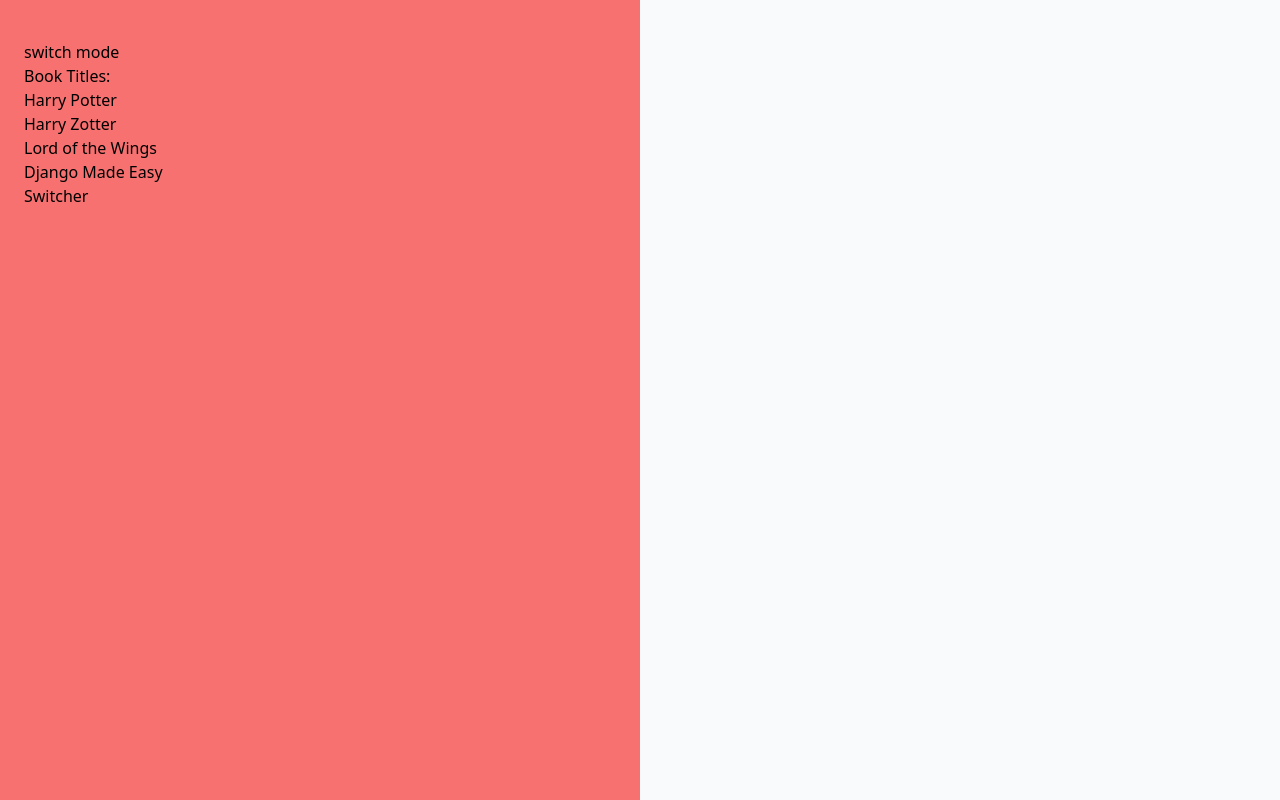
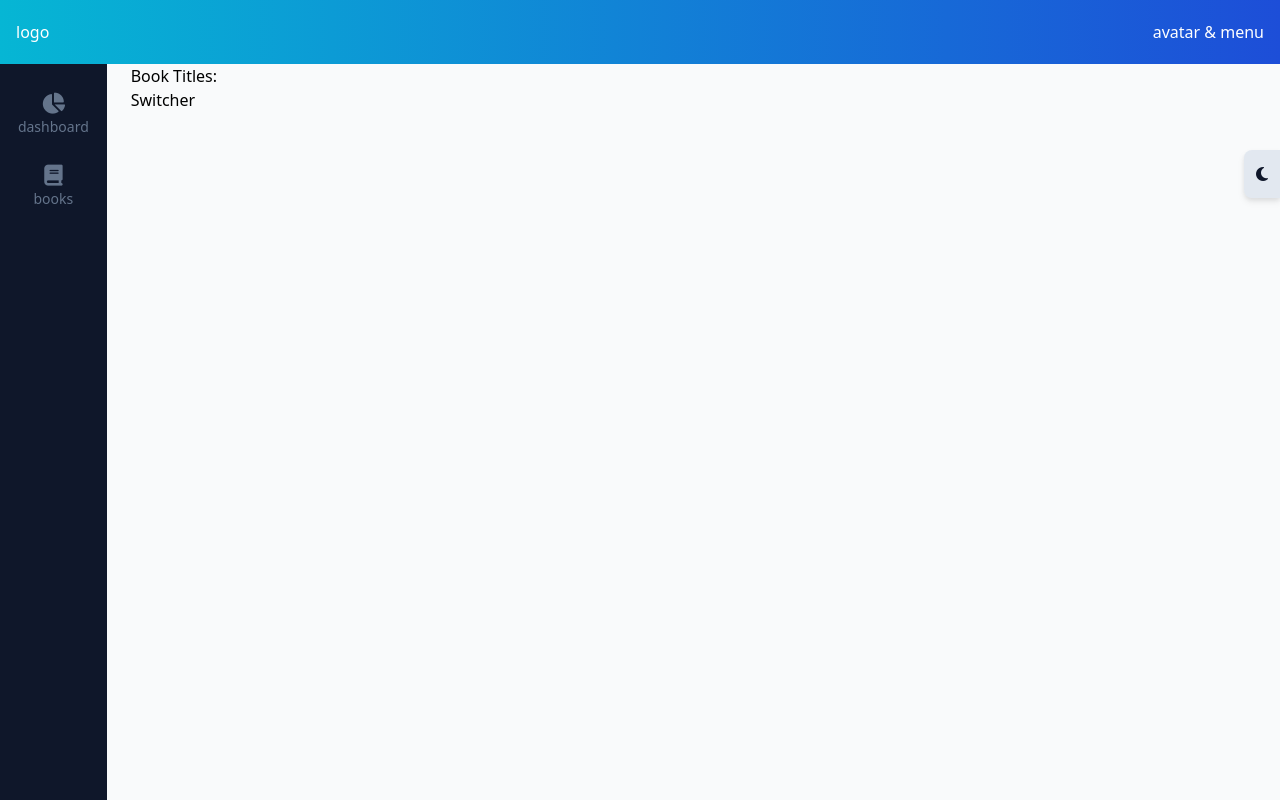
Before and after one commit to tdlead/BookRent, a Django app: page /books/ in a window 1280 px wide. Run offline with Django 5.2, Linux system fonts and the light colour scheme; data comes from the database, SQL or seed files in the repository; both versions use the stored data as it was after the commit; some libraries are stand-ins or nearby versions.

Commit message:
navbar and sidebar

```diff
--- a/src/books/urls.py
+++ b/src/books/urls.py
@@ -1,10 +1,10 @@
 from django.urls import path
-from .views import book_title_list_view, book_title_detail_view
+from .views import BookTitleListView, book_title_detail_view
 # main path name
 app_name = 'books'
 
 urlpatterns = [
     #name main for reference
-     path('', book_title_list_view, name='main'),
+     path('', BookTitleListView.as_view(), name='main'),
      path('<pk>/',book_title_detail_view, name='detail'),
 ]
--- a/src/books/views.py
+++ b/src/books/views.py
@@ -2,11 +2,31 @@
 
 from .models import BookTitle
 
+from django.views.generic import ListView
 # Create your views here.
 
-def book_title_list_view(request):
-    books = BookTitle.objects.all()
-    return render(request,'books/main.html', {'books' : books})
+# def book_title_list_view(request):
+#     books = BookTitle.objects.all()
+#     return render(request,'books/main.html', {'books' : books})
+
+class BookTitleListView(ListView):
+    # we have defaults, and one of the defaults is template name
+    # will look for template which is mode
+    model=BookTitle
+    # Overrite the query set
+    # queryset = BookTitle.objects.all().order_by('-created')
+
+    #ordering = ('-created')
+
+    template_name='books/main.html'
+    context_object_name = 'books'
+    # model_list.html -> booktitle_list.html
+    # object_list
+
+    def get_queryset(self):
+        parameter = 's'
+        return BookTitle.objects.filter(title__startswith=parameter)
+
 
 def book_title_detail_view(request, pk):
     book_details = BookTitle.objects.get(pk=pk)
--- a/src/core/settings.py
+++ b/src/core/settings.py
@@ -57,7 +57,7 @@
     "127.0.0.1",
 ]
 
-NPM_BIN_PATH = "C:/Program Files/nodejs/npm.cmd"
+NPM_BIN_PATH = "D:/installed apps/Node/npm.cmd"
 
 MIDDLEWARE = [
     'django.middleware.security.SecurityMiddleware',
--- a/src/core/urls.py
+++ b/src/core/urls.py
@@ -23,7 +23,7 @@
 
 urlpatterns = [
     path('admin/', admin.site.urls),
-    path('', home_view),
+    path('', home_view, name='home'),
     path('switch/', change_theme, name='switch'),
     path('books/', include('books.urls', namespace='books')),
     path("__reload__/", include("django_browser_reload.urls")),
--- /dev/null
+++ b/src/templates/layout/navbar.html
@@ -0,0 +1,11 @@
+<nav class="fixed flex items-center h-16 bg-gradient-to-r from-cyan-500 to-blue-700
+w-full z-10 text-white">
+    <div class="flex justify-between w-full px-4 py-3">
+        <div>
+            logo
+        </div>
+        <div>
+            avatar & menu
+        </div>
+    </div>
+</nav>
--- /dev/null
+++ b/src/templates/layout/sidebar.html
@@ -0,0 +1,19 @@
+{% url "home" as path_to_home %}
+{% url "books:main" as path_to_books %}
+
+<aside class="hidden md:block sticky bg-slate-900 h-screen text-white w-full pt-24 text-sm">
+    <ul>
+        <li class="mb-6 mx-auto">
+            <a href="{{path_to_home}}" class="grid h-12 place-items-center cursor-pointer hover:text-slate-200 duration-300 text-slate-500">
+                <i class="fa-solid fa-chart-pie fa-xl"></i>
+                <p>dashboard</p>
+            </a>
+        </li>
+        <li class="mb-6 mx-auto">
+            <a href="{{path_to_books}}" class="grid h-12 place-items-center cursor-pointer hover:text-slate-200 duration-300 text-slate-500">
+                <i class="fa-solid fa-book fa-xl"></i>
+                <p>books</p>
+            </a>
+        </li>
+    </ul>
+</aside>
--- a/src/theme/static/css/dist/styles.css
+++ b/src/theme/static/css/dist/styles.css
@@ -753,24 +753,134 @@
   position: static;
 }
 
+.fixed {
+  position: fixed;
+}
+
+.sticky {
+  position: sticky;
+}
+
+.top-\[150px\] {
+  top: 150px;
+}
+
+.right-0 {
+  right: 0px;
+}
+
+.top-\[200px\] {
+  top: 200px;
+}
+
+.top-\[5px\] {
+  top: 5px;
+}
+
+.right-5 {
+  right: 1.25rem;
+}
+
+.right-10 {
+  right: 2.5rem;
+}
+
+.z-10 {
+  z-index: 10;
+}
+
 .col-span-6 {
   grid-column: span 6 / span 6;
+}
+
+.col-span-11 {
+  grid-column: span 11 / span 11;
+}
+
+.col-span-1 {
+  grid-column: span 1 / span 1;
+}
+
+.mx-auto {
+  margin-left: auto;
+  margin-right: auto;
+}
+
+.mb-2 {
+  margin-bottom: 0.5rem;
+}
+
+.mb-5 {
+  margin-bottom: 1.25rem;
+}
+
+.mb-6 {
+  margin-bottom: 1.5rem;
 }
 
 .block {
   display: block;
 }
 
+.flex {
+  display: flex;
+}
+
 .grid {
   display: grid;
+}
+
+.hidden {
+  display: none;
 }
 
 .h-screen {
   height: 100vh;
 }
 
+.h-16 {
+  height: 4rem;
+}
+
+.h-10 {
+  height: 2.5rem;
+}
+
+.h-12 {
+  height: 3rem;
+}
+
+.w-full {
+  width: 100%;
+}
+
+.cursor-pointer {
+  cursor: pointer;
+}
+
 .grid-cols-12 {
   grid-template-columns: repeat(12, minmax(0, 1fr));
+}
+
+.grid-cols-11 {
+  grid-template-columns: repeat(11, minmax(0, 1fr));
+}
+
+.place-items-center {
+  place-items: center;
+}
+
+.items-center {
+  align-items: center;
+}
+
+.justify-between {
+  justify-content: space-between;
+}
+
+.rounded-l-lg {
+  border-top-left-radius: 0.5rem;
+  border-bottom-left-radius: 0.5rem;
 }
 
 .bg-gray-50 {
@@ -783,13 +893,133 @@
   background-color: rgb(248 113 113 / var(--tw-bg-opacity));
 }
 
+.bg-yellow-300 {
+  --tw-bg-opacity: 1;
+  background-color: rgb(253 224 71 / var(--tw-bg-opacity));
+}
+
+.bg-slate-200 {
+  --tw-bg-opacity: 1;
+  background-color: rgb(226 232 240 / var(--tw-bg-opacity));
+}
+
+.bg-yellow-400 {
+  --tw-bg-opacity: 1;
+  background-color: rgb(250 204 21 / var(--tw-bg-opacity));
+}
+
+.bg-slate-900 {
+  --tw-bg-opacity: 1;
+  background-color: rgb(15 23 42 / var(--tw-bg-opacity));
+}
+
+.bg-gradient-to-r {
+  background-image: linear-gradient(to right, var(--tw-gradient-stops));
+}
+
+.from-cyan-500 {
+  --tw-gradient-from: #06b6d4 var(--tw-gradient-from-position);
+  --tw-gradient-to: rgb(6 182 212 / 0) var(--tw-gradient-to-position);
+  --tw-gradient-stops: var(--tw-gradient-from), var(--tw-gradient-to);
+}
+
+.to-blue-700 {
+  --tw-gradient-to: #1d4ed8 var(--tw-gradient-to-position);
+}
+
+.p-3 {
+  padding: 0.75rem;
+}
+
 .px-6 {
   padding-left: 1.5rem;
   padding-right: 1.5rem;
 }
 
+.px-4 {
+  padding-left: 1rem;
+  padding-right: 1rem;
+}
+
+.py-3 {
+  padding-top: 0.75rem;
+  padding-bottom: 0.75rem;
+}
+
+.px-0 {
+  padding-left: 0px;
+  padding-right: 0px;
+}
+
+.py-0 {
+  padding-top: 0px;
+  padding-bottom: 0px;
+}
+
+.py-4 {
+  padding-top: 1rem;
+  padding-bottom: 1rem;
+}
+
 .pt-10 {
   padding-top: 2.5rem;
+}
+
+.pt-24 {
+  padding-top: 6rem;
+}
+
+.pt-20 {
+  padding-top: 5rem;
+}
+
+.pt-16 {
+  padding-top: 4rem;
+}
+
+.text-sm {
+  font-size: 0.875rem;
+  line-height: 1.25rem;
+}
+
+.text-slate-900 {
+  --tw-text-opacity: 1;
+  color: rgb(15 23 42 / var(--tw-text-opacity));
+}
+
+.text-white {
+  --tw-text-opacity: 1;
+  color: rgb(255 255 255 / var(--tw-text-opacity));
+}
+
+.text-slate-500 {
+  --tw-text-opacity: 1;
+  color: rgb(100 116 139 / var(--tw-text-opacity));
+}
+
+.drop-shadow-md {
+  --tw-drop-shadow: drop-shadow(0 4px 3px rgb(0 0 0 / 0.07)) drop-shadow(0 2px 2px rgb(0 0 0 / 0.06));
+  filter: var(--tw-blur) var(--tw-brightness) var(--tw-contrast) var(--tw-grayscale) var(--tw-hue-rotate) var(--tw-invert) var(--tw-saturate) var(--tw-sepia) var(--tw-drop-shadow);
+}
+
+.transition-all {
+  transition-property: all;
+  transition-timing-function: cubic-bezier(0.4, 0, 0.2, 1);
+  transition-duration: 150ms;
+}
+
+.duration-300 {
+  transition-duration: 300ms;
+}
+
+.hover\:bg-slate-300:hover {
+  --tw-bg-opacity: 1;
+  background-color: rgb(203 213 225 / var(--tw-bg-opacity));
+}
+
+.hover\:text-slate-200:hover {
+  --tw-text-opacity: 1;
+  color: rgb(226 232 240 / var(--tw-text-opacity));
 }
 
 .dark\:bg-slate-800:is(.dark *) {
@@ -797,7 +1027,38 @@
   background-color: rgb(30 41 59 / var(--tw-bg-opacity));
 }
 
+.dark\:bg-yellow-200:is(.dark *) {
+  --tw-bg-opacity: 1;
+  background-color: rgb(254 240 138 / var(--tw-bg-opacity));
+}
+
+.dark\:bg-yellow-400:is(.dark *) {
+  --tw-bg-opacity: 1;
+  background-color: rgb(250 204 21 / var(--tw-bg-opacity));
+}
+
 .dark\:text-white:is(.dark *) {
   --tw-text-opacity: 1;
   color: rgb(255 255 255 / var(--tw-text-opacity));
 }
+
+.dark\:hover\:bg-yellow-400:hover:is(.dark *) {
+  --tw-bg-opacity: 1;
+  background-color: rgb(250 204 21 / var(--tw-bg-opacity));
+}
+
+.dark\:hover\:bg-yellow-200:hover:is(.dark *) {
+  --tw-bg-opacity: 1;
+  background-color: rgb(254 240 138 / var(--tw-bg-opacity));
+}
+
+.dark\:hover\:bg-yellow-300:hover:is(.dark *) {
+  --tw-bg-opacity: 1;
+  background-color: rgb(253 224 71 / var(--tw-bg-opacity));
+}
+
+@media (min-width: 768px) {
+  .md\:block {
+    display: block;
+  }
+}
--- a/src/theme/templates/base.html
+++ b/src/theme/templates/base.html
@@ -6,15 +6,30 @@
 		<meta charset="UTF-8">
 		<meta name="viewport" content="width=device-width, initial-scale=1.0">
 		<meta http-equiv="X-UA-Compatible" content="ie=edge">
+		<link rel="stylesheet" href="https://cdnjs.cloudflare.com/ajax/libs/font-awesome/6.5.2/css/all.min.css" integrity="sha512-SnH5WK+bZxgPHs44uWIX+LLJAJ9/2PkPKZ5QiAj6Ta86w+fsb2TkcmfRyVX3pBnMFcV7oQPJkl9QevSCWr3W6A==" crossorigin="anonymous" referrerpolicy="no-referrer" />
 		{% tailwind_css %}
 	</head>
 
 	<body class="bg-gray-50 dark:bg-slate-800 dark:text-white">
+		{% include "layout/navbar.html" %}
 		<div class="grid grid-cols-12">
-			<div class="col-span-6">
-				<div class="pt-10 px-6 bg-red-400 h-screen">
-					<a href="{% url 'switch' %}">switch mode</a>
-					<br>
+			<div class="col-span-1">
+				{% include "layout/sidebar.html" %}
+			</div>
+			<div class="col-span-11">
+				<div class="pt-16 px-6 h-screen">
+					<a href="{% url 'switch' %}"
+					class="fixed top-[150px] right-0 p-3
+					rounded-l-lg
+					bg-slate-200 hover:bg-slate-300 dark:bg-yellow-400 dark:hover:bg-yellow-300
+					text-slate-900
+					drop-shadow-md
+					transition-all
+					"
+					>
+					<i class="fa-solid {% if request.session.is_dark_mode %}fa-sun{% else %}fa-moon{% endif %}">
+					</i>
+				    </a>
 					{% block content %}
 					{% endblock content %}
 				</div>
```
Also changed, not shown: src/core/views.py (+18 -0 lines), src/templates/main.html (added, +16 -0 lines), src/db.sqlite3.
